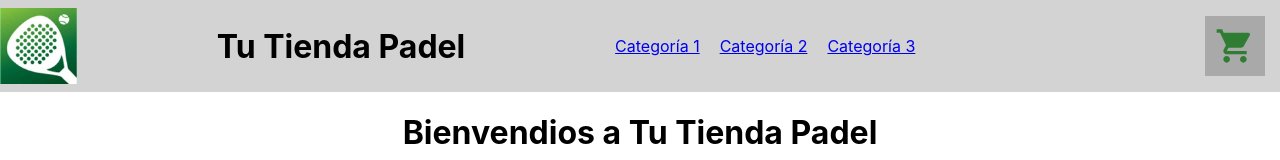
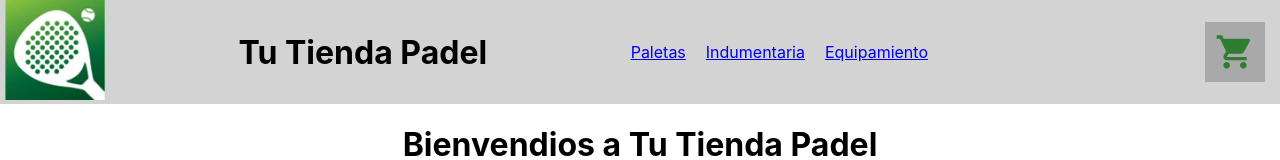
Before and after one commit to nmuradas/tuTiendaPadelMuradas_react, a React (Create React App) app: page / in a window 1280 px wide. Shown: the top 160 px of the page. Built offline with nearby package versions, Linux system fonts and the light colour scheme.

Commit message:
subo correciones al routing

```diff
--- a/package.json
+++ b/package.json
@@ -11,7 +11,8 @@
     "@testing-library/user-event": "^13.5.0",
     "react": "^18.1.0",
     "react-dom": "^18.1.0",
-    "react-scripts": "^2.1.3",
+    "react-router-dom": "^6.3.0",
+    "react-scripts": "^5.0.1",
     "spinners-react": "^1.0.7",
     "web-vitals": "^2.1.4"
   },
--- a/src/Components/Body/Header/NavBar.js
+++ b/src/Components/Body/Header/NavBar.js
@@ -1,20 +1,26 @@
 import React from "react";
 import logo from '../../../assets/imagen_logo.jpeg';
 import CartWidget from "./CartWidget";
+import { Link } from "react-router-dom"
 
 
 const Navbar = () => {
+
+    const categorias = [
+        {name:"Paletas", id:0, route:"/category/paletas"},
+        {name:"Indumentaria", id:1, route:"/category/indumentaria"},
+        {name:"Equipamiento", id:2, route:"/category/equipamiento"},
+    ]
+
     return (
         <header style={styles.container}>
-            <img style={styles.imagenes} src={logo} alt="Logo" />
+            <Link to="/"> <img style={styles.imagenes} src={logo} alt="Logo" width={100} /> </Link>
             <h1>Tu Tienda Padel</h1>
             <nav style={styles.navStyle}>
-                <a style={styles.anchors} href="#!">Categoría 1</a>
-                <a style={styles.anchors} href="#!">Categoría 2</a>
-                <a style={styles.anchors} href="#!">Categoría 3</a>
+                {categorias.map((category)=> <Link key={category.id} style={styles.anchors} to="{category.route}">{category.name}</Link>)}
             </nav>
             <br />
-            <CartWidget />
+            <Link to="/cart"><CartWidget /></Link>
         </header>
     );
 }
@@ -35,7 +41,8 @@ const styles = {
     },
 
     imagenes: {
-        width: '6%',
+
+        marginLeft: '5px',
     },
 
     anchors: {
--- a/src/Components/Body/Main/Item.jsx
+++ b/src/Components/Body/Main/Item.jsx
@@ -20,7 +20,7 @@ const Item = ({initialProducts})=> {
             }).finally(()=>(
                 console.log('Finalizada')
         ))
-        },[]);
+        },[]); // eslint-disable-line react-hooks/exhaustive-deps
 
     return(
         <>
--- a/src/Components/Body/Main/ItemDetailContainer.jsx
+++ b/src/Components/Body/Main/ItemDetailContainer.jsx
@@ -29,7 +29,7 @@ const ItemDetailContainer = ()=> {
             }).finally(()=>(
                 console.log('Finalizada')
         ))
-        },[]);
+        },[]); // eslint-disable-line react-hooks/exhaustive-deps
 
 
         const [state, setState] = useState(true)
--- a/src/Components/Body/Main/ItemList.jsx
+++ b/src/Components/Body/Main/ItemList.jsx
@@ -38,7 +38,7 @@ const [categorias, setCategorias] = useState([]);
         }).finally(()=>{
             console.log('finaliza');
         })
-    },[]);
+    },[]); // eslint-disable-line react-hooks/exhaustive-deps
 
     const [detalles, setDetalles] = useState(false);
     const detalle = ()=>{
```
Also changed, not shown: src/App.js (+7 -0 lines), 1 other file (tests, documents, lock files or other folders).
